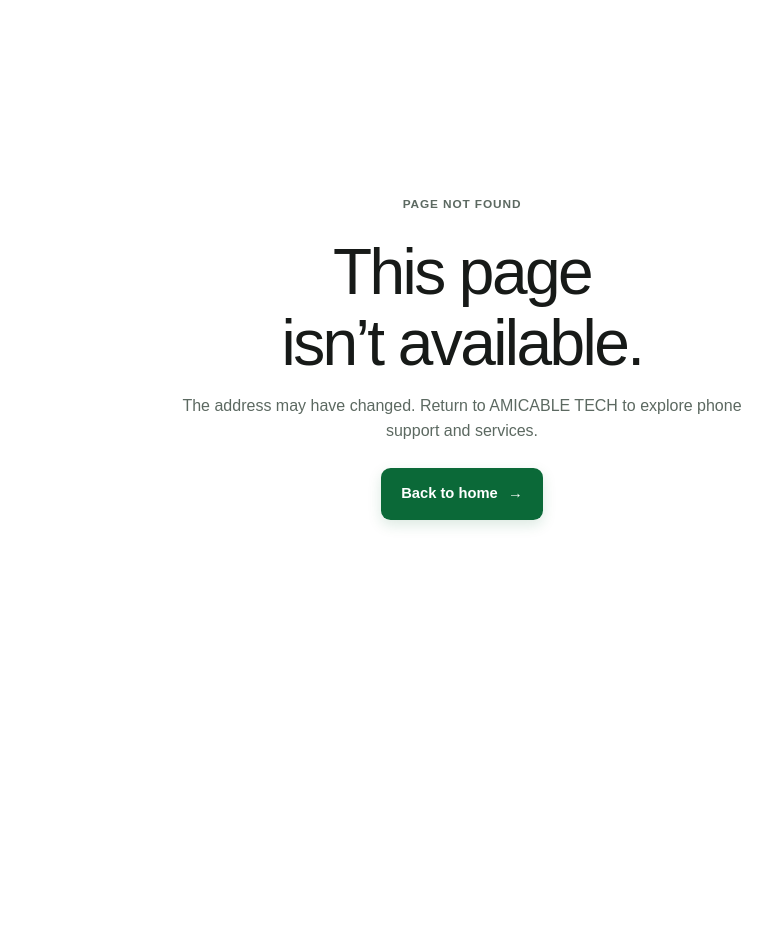
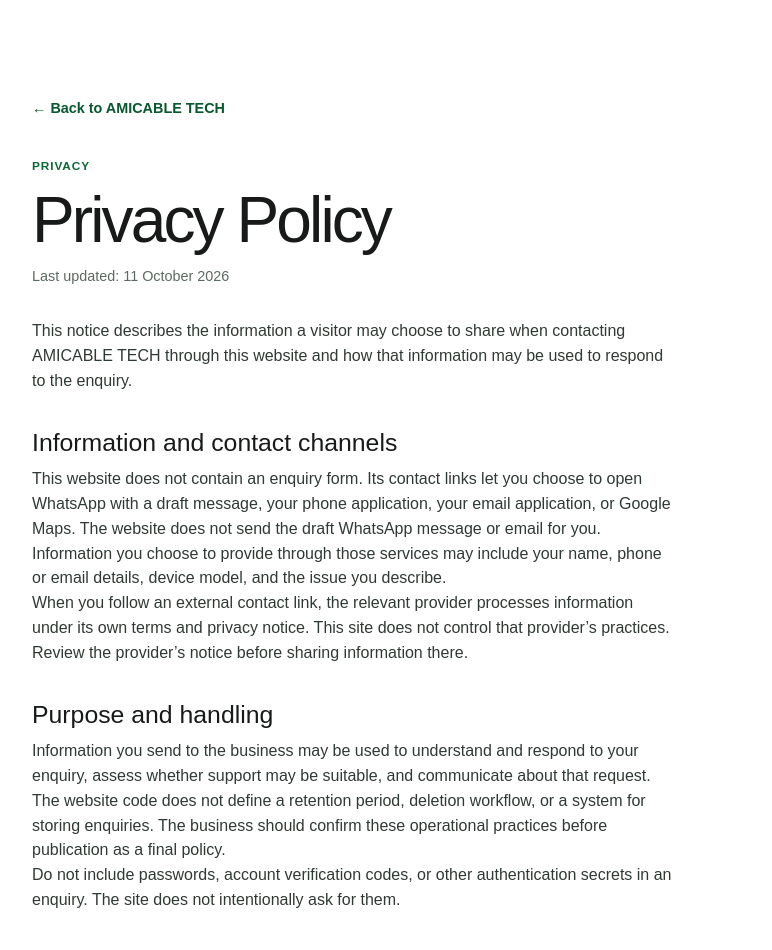
Before and after one commit to christat233/amicabletech, a Next.js app: page /privacy-policy in a window 1280 px wide. Before the commit this address had no page. Shown: the top 950 px of the page, without its empty margins (178-950 px from the left). Before the commit the page ends 800 px from the top, so only its background shows below. Built offline with nearby package versions, Linux system fonts and the light colour scheme.

Commit message:
Complete Amicable Tech production readiness refinements

```diff
--- a/next.config.ts
+++ b/next.config.ts
@@ -4,6 +4,17 @@
   experimental: {
     useTypeScriptCli: false,
   },
+  async headers() {
+    return [{
+      source: "/:path*",
+      headers: [
+        { key: "X-Content-Type-Options", value: "nosniff" },
+        { key: "X-Frame-Options", value: "DENY" },
+        { key: "Referrer-Policy", value: "strict-origin-when-cross-origin" },
+        { key: "Permissions-Policy", value: "camera=(), microphone=(), geolocation=()" },
+      ],
+    }];
+  },
 };
 
 export default nextConfig;
--- /dev/null
+++ b/src/app/back-to-top.tsx
@@ -0,0 +1,27 @@
+"use client";
+
+import { useEffect, useState } from "react";
+
+export default function BackToTop() {
+  const [visible, setVisible] = useState(false);
+
+  useEffect(() => {
+    const onScroll = () => setVisible(window.scrollY > 640);
+    onScroll();
+    window.addEventListener("scroll", onScroll, { passive: true });
+    return () => window.removeEventListener("scroll", onScroll);
+  }, []);
+
+  return (
+    <button
+      className="back-to-top"
+      type="button"
+      aria-label="Back to top"
+      aria-hidden={!visible}
+      tabIndex={visible ? 0 : -1}
+      onClick={() => window.scrollTo({ top: 0, behavior: window.matchMedia("(prefers-reduced-motion: reduce)").matches ? "auto" : "smooth" })}
+    >
+      <svg aria-hidden="true" viewBox="0 0 24 24" fill="none"><path d="m6 14 6-6 6 6M12 8v12" stroke="currentColor" strokeWidth="1.8" strokeLinecap="round" strokeLinejoin="round" /></svg>
+    </button>
+  );
+}
--- a/src/app/globals.css
+++ b/src/app/globals.css
@@ -22,7 +22,7 @@
 }
 
 * { box-sizing: border-box; }
-html { min-height: 100%; scroll-behavior: smooth; scroll-padding-top: 1rem; background: var(--surface); }
+html { min-height: 100%; scroll-behavior: smooth; scroll-padding-top: 6rem; background: var(--surface); }
 body { min-height: 100vh; margin: 0; background: var(--surface); color: var(--text); font-family: var(--font-sans); font-size: 1rem; line-height: 1.55; text-rendering: optimizeLegibility; -webkit-font-smoothing: antialiased; }
 h1, h2, h3, p { margin-top: 0; }
 h1, h2, h3 { color: var(--ink); line-height: 1.1; text-wrap: balance; }
@@ -35,7 +35,7 @@
 .skip-link { position: fixed; z-index: 30; top: 0.75rem; left: 0.75rem; transform: translateY(-160%); padding: 0.75rem 1rem; border-radius: var(--radius-button); background: var(--ink); color: #fff; }
 .skip-link:focus { transform: translateY(0); }
 .section-wrap, .header-inner { width: min(calc(100% - 3rem), var(--content-width)); margin-inline: auto; }
-.site-header { position: relative; z-index: 10; border-bottom: 1px solid #e7ece8; background: rgb(255 255 255 / 97%); }
+.site-header { position: sticky; top: 0; z-index: 10; border-bottom: 1px solid #e7ece8; background: rgb(255 255 255 / 97%); backdrop-filter: saturate(160%) blur(12px); }
 .header-inner { display: flex; min-height: 82px; align-items: center; gap: clamp(1.2rem, 3vw, 3rem); }
 .brand-lockup { display: inline-flex; flex: 0 0 auto; align-items: center; gap: 0.7rem; text-decoration: none; }
 .brand-logo { width: 44px; height: 44px; object-fit: contain; }
@@ -69,7 +69,6 @@
 .hero { position: relative; display: grid; min-height: min(720px, calc(100svh - 82px)); grid-template-columns: 1.04fr 0.96fr; align-items: center; gap: clamp(2rem, 5vw, 5.5rem); padding-block: 4rem 5rem; }
 .hero-copy { position: relative; z-index: 1; padding-block: 0.5rem; }
 .eyebrow { margin-bottom: 1.15rem; color: var(--brand); font-size: 0.74rem; font-weight: 800; letter-spacing: 0.075em; line-height: 1.35; text-transform: uppercase; }
-.eyebrow-mark { display: inline-block; width: 19px; height: 2px; margin-right: 0.55rem; vertical-align: middle; background: currentColor; }
 .hero h1 { max-width: 680px; margin-bottom: 1.2rem; font-size: clamp(3.05rem, 5.3vw, 5rem); font-weight: 800; letter-spacing: -0.052em; line-height: 1.04; }
 .hero h1 span { color: var(--brand); }
 .hero-description { max-width: 590px; margin-bottom: 1.75rem; color: var(--muted); font-size: clamp(1.02rem, 1.4vw, 1.18rem); line-height: 1.55; }
@@ -84,7 +83,6 @@
 .art-logo-frame { display: grid; width: min(42%, 280px); aspect-ratio: 1; place-items: center; overflow: hidden; border: 5px solid #fff; border-radius: 50%; background: #fff; box-shadow: 0 12px 32px rgb(16 37 26 / 11%); }
 .art-logo { width: 100%; height: 100%; object-fit: cover; }
 .art-caption { position: absolute; bottom: 0.55rem; color: var(--muted); font-size: 0.82rem; text-align: center; }
-.caption-rule { display: inline-block; width: 22px; height: 1px; margin-right: 0.55rem; vertical-align: middle; background: var(--brand); }
 .art-chip { position: absolute; display: inline-flex; min-height: 52px; align-items: center; gap: 0.65rem; padding: 0.75rem 1rem; border: 1px solid #dce4de; border-radius: var(--radius-card); background: #fff; box-shadow: 0 6px 18px rgb(16 37 26 / 8%); color: var(--ink); font-size: 0.9rem; font-weight: 700; }
 .chip-top { top: 23%; right: 0; }
 .chip-bottom { bottom: 22%; left: 0; }
@@ -157,8 +155,25 @@
 .footer-brand-block p { margin: 0.35rem 0 0; color: var(--muted); font-size: 0.78rem; }
 .footer-legal { grid-column: 1; margin: 0; color: var(--muted); font-size: 0.74rem; }
 .footer-legal span { margin-left: 0.6rem; }
+.footer-credit { grid-column: 1; margin: 0; color: var(--muted); font-size: 0.74rem; }
 .site-footer nav { display: flex; grid-column: 2; grid-row: 1 / span 2; flex-wrap: wrap; justify-content: flex-end; gap: 0.7rem 1.35rem; }
+.site-footer nav.footer-policies { grid-column: 1; grid-row: auto; justify-content: flex-start; }
 .site-footer nav a { font-size: 0.8rem; }
+.site-footer nav.footer-policies a { font-size: 0.74rem; }
+
+.back-to-top { position: fixed; right: max(1rem, env(safe-area-inset-right)); bottom: max(1rem, env(safe-area-inset-bottom)); z-index: 8; display: grid; width: 48px; height: 48px; place-items: center; padding: 0; border: 1px solid #cbd7ce; border-radius: 50%; background: #fff; color: var(--brand-strong); box-shadow: 0 5px 18px rgb(16 37 26 / 13%); cursor: pointer; opacity: 0; visibility: hidden; transform: translateY(8px); transition: opacity 160ms ease, visibility 160ms ease, transform 160ms ease; }
+.back-to-top[aria-hidden="false"] { opacity: 1; visibility: visible; transform: translateY(0); }
+.back-to-top svg { width: 22px; height: 22px; }
+.back-to-top:hover { background: var(--brand-soft); }
+
+.policy-page { max-width: 860px; padding-block: clamp(3rem, 8vw, 6rem); }
+.policy-back { display: inline-block; margin-bottom: 2.5rem; color: var(--brand-strong); font-size: 0.9rem; font-weight: 650; text-decoration: none; }
+.policy-page .eyebrow { margin-bottom: 0.6rem; }
+.policy-page h1 { margin-bottom: 0.6rem; font-size: clamp(2.4rem, 6vw, 4rem); letter-spacing: -0.045em; }
+.policy-updated { margin-bottom: 2rem; color: var(--muted); font-size: 0.9rem; }
+.policy-page p { max-width: 72ch; }
+.policy-page h2 { margin: 2.2rem 0 0.7rem; font-size: clamp(1.2rem, 3vw, 1.55rem); }
+.policy-page a:not(.policy-back) { color: var(--brand-strong); }
 
 .not-found-page { display: grid; min-height: calc(100svh - 83px); place-items: center; padding-block: 4rem; text-align: center; }
 .not-found-card { max-width: 600px; }
@@ -224,6 +239,8 @@
   .footer-inner { grid-template-columns: 1fr; gap: 0.8rem; padding-block: 1.4rem; }
   .footer-legal, .site-footer nav { grid-column: 1; grid-row: auto; }
   .site-footer nav { justify-content: flex-start; gap: 0.75rem 1rem; }
+  .site-footer nav.footer-policies { margin-top: 0.2rem; }
+  .back-to-top { right: max(0.75rem, env(safe-area-inset-right)); bottom: max(0.75rem, env(safe-area-inset-bottom)); }
 }
 @media (max-width: 380px) {
   .section-wrap, .header-inner { width: calc(100% - 1.5rem); }
--- a/src/app/page.tsx
+++ b/src/app/page.tsx
@@ -1,6 +1,7 @@
 import Image from "next/image";
 import Link from "next/link";
 import MobileNavigation from "./mobile-navigation";
+import BackToTop from "./back-to-top";
 import { generalMessage, whatsappLink } from "./site-content";
 
 const services = [
@@ -150,7 +151,7 @@
       <main id="main">
         <section className="hero section-wrap" id="top" aria-labelledby="hero-title">
           <div className="hero-copy">
-            <p className="eyebrow"><span className="eyebrow-mark" /> Phone support, made clear</p>
+            <p className="eyebrow">Phone support, made clear</p>
             <h1 id="hero-title">Thoughtful technical support for your <span>phone.</span></h1>
             <p className="hero-description">From phone repairs and software support to unlocking enquiries, AMICABLE TECH helps you understand the next step for your device.</p>
             <div className="hero-actions">
@@ -166,7 +167,7 @@
             <div className="art-logo-frame">
               <Image src="/brand/amicable-tech-logo.jpeg" alt="AMICABLE TECH — Professional Solutions. Trusted Service." width={1254} height={1254} priority className="art-logo" />
             </div>
-            <div className="art-caption"><span className="caption-rule" />Professional solutions. Trusted service.</div>
+            <div className="art-caption">Professional solutions. Trusted service.</div>
             <div className="art-chip chip-top"><span className="chip-dot" />Phone care</div>
             <div className="art-chip chip-bottom"><span className="chip-cross">+</span>Technical support</div>
           </div>
@@ -226,9 +227,14 @@
           <nav aria-label="Footer navigation">
             <a href="#services">Services</a><a href="#process">How it works</a><a href="#faq">FAQ</a><a href="#contact">Contact</a>
           </nav>
+          <nav className="footer-policies" aria-label="Legal and privacy">
+            <Link href="/privacy-policy">Privacy Policy</Link>
+          </nav>
           <p className="footer-legal">© {new Date().getFullYear()} AMICABLE TECH. All rights reserved. <span>Uyo, Akwa Ibom State, Nigeria</span></p>
+          <p className="footer-credit">Powered by EloTech Resources</p>
         </div>
       </footer>
+      <BackToTop />
     </>
   );
 }
--- /dev/null
+++ b/src/app/privacy-policy/page.tsx
@@ -0,0 +1,37 @@
+import type { Metadata } from "next";
+import Link from "next/link";
+
+export const metadata: Metadata = {
+  title: "Privacy Policy",
+  description: "How AMICABLE TECH handles information shared through its website and contact channels.",
+};
+
+export default function PrivacyPolicyPage() {
+  return (
+    <main className="policy-page section-wrap">
+      <Link className="policy-back" href="/">← Back to AMICABLE TECH</Link>
+      <p className="eyebrow">Privacy</p>
+      <h1>Privacy Policy</h1>
+      <p className="policy-updated">Last updated: 11 October 2026</p>
+      <p>This notice describes the information a visitor may choose to share when contacting AMICABLE TECH through this website and how that information may be used to respond to the enquiry.</p>
+
+      <h2>Information and contact channels</h2>
+      <p>This website does not contain an enquiry form. Its contact links let you choose to open WhatsApp with a draft message, your phone application, your email application, or Google Maps. The website does not send the draft WhatsApp message or email for you. Information you choose to provide through those services may include your name, phone or email details, device model, and the issue you describe.</p>
+      <p>When you follow an external contact link, the relevant provider processes information under its own terms and privacy notice. This site does not control that provider’s practices. Review the provider’s notice before sharing information there.</p>
+
+      <h2>Purpose and handling</h2>
+      <p>Information you send to the business may be used to understand and respond to your enquiry, assess whether support may be suitable, and communicate about that request. The website code does not define a retention period, deletion workflow, or a system for storing enquiries. The business should confirm these operational practices before publication as a final policy.</p>
+      <p>Do not include passwords, account verification codes, or other authentication secrets in an enquiry. The site does not intentionally ask for them.</p>
+
+      <h2>Website technologies and security</h2>
+      <p>The application source reviewed for this policy contains no analytics or advertising tags, embedded third-party widgets, consent manager, or use of browser cookies, local storage, or session storage. The site links to WhatsApp, Google Maps, telephone, and email services, which may process data after you choose to use them. Hosting and infrastructure logs are controlled by the deployment provider and are not described here because the live hosting configuration has not been verified.</p>
+      <p>Reasonable technical safeguards should be used to protect information handled by the business. No website or communication channel can be described as completely secure.</p>
+
+      <h2>Your questions or privacy requests</h2>
+      <p>For questions about information you have sent to AMICABLE TECH, contact the business by email at <a href="mailto:amicabletechempire@gmail.com">amicabletechempire@gmail.com</a> or phone at <a href="tel:+2347018727534">+234 701 872 7534</a>. Explain the request and the contact channel you used. The business will need to confirm the appropriate process and any applicable rights for your circumstances.</p>
+
+      <h2>Updates</h2>
+      <p>This policy may be updated when website features or information-handling practices change. The date above indicates when this version was prepared. Review this page periodically for updates.</p>
+    </main>
+  );
+}
--- /dev/null
+++ b/src/app/robots.ts
@@ -0,0 +1,5 @@
+import type { MetadataRoute } from "next";
+
+export default function robots(): MetadataRoute.Robots {
+  return { rules: { userAgent: "*", allow: "/" } };
+}
```
Also changed, not shown: 1 other file (tests, documents, lock files or other folders).
